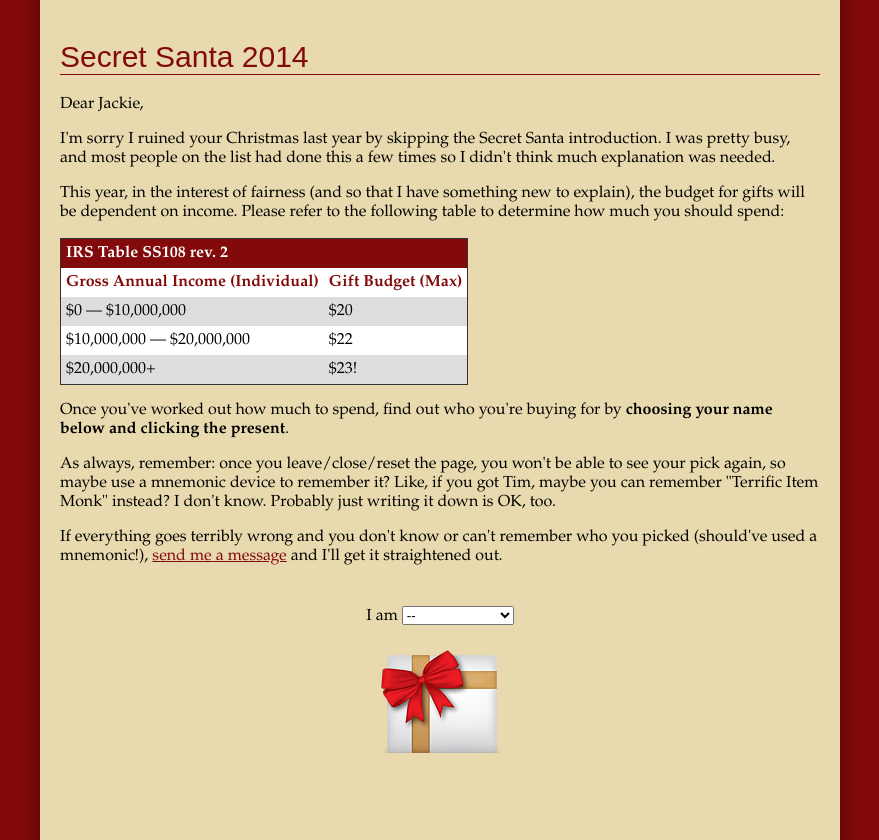
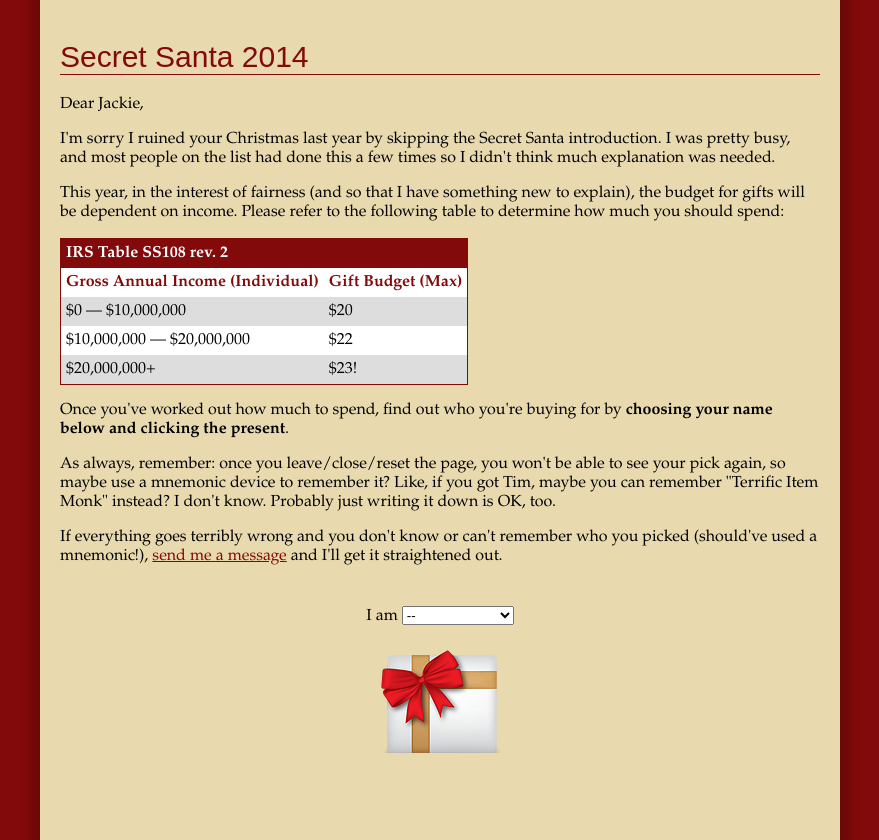
Before and after one commit to pbaehr/secretsanta, a Django app: template people/templates/home.html in a window 1280 px wide. Shown: the whole page, without its empty margins (200-1079 px from the left). Run offline with Django 3.2, Linux system fonts and the light colour scheme; the template is opened without the code that fills it: values that come from a table or form of the project are taken from there, others are empty; tables that the repository leaves empty hold one stand-in row (values such as "Sample post").

Commit message:
Red border color

```diff
--- a/secretsanta/static/css/main.css
+++ b/secretsanta/static/css/main.css
@@ -105,7 +105,7 @@
 
 table {
     background-color: white;
-    border: 1px solid #333;
+    border: 1px solid #820a0a;
     border-spacing: 0;
 }
 
```
